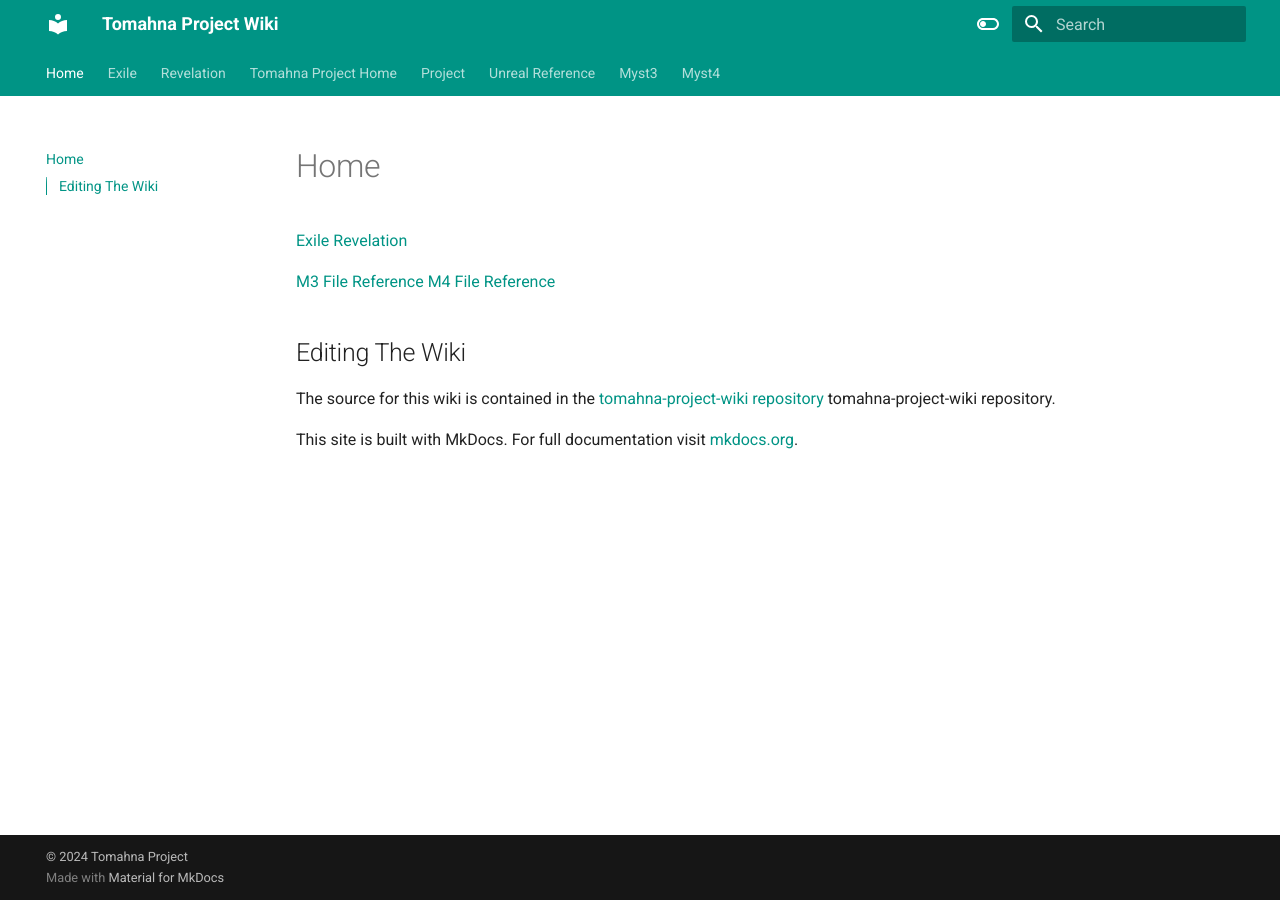
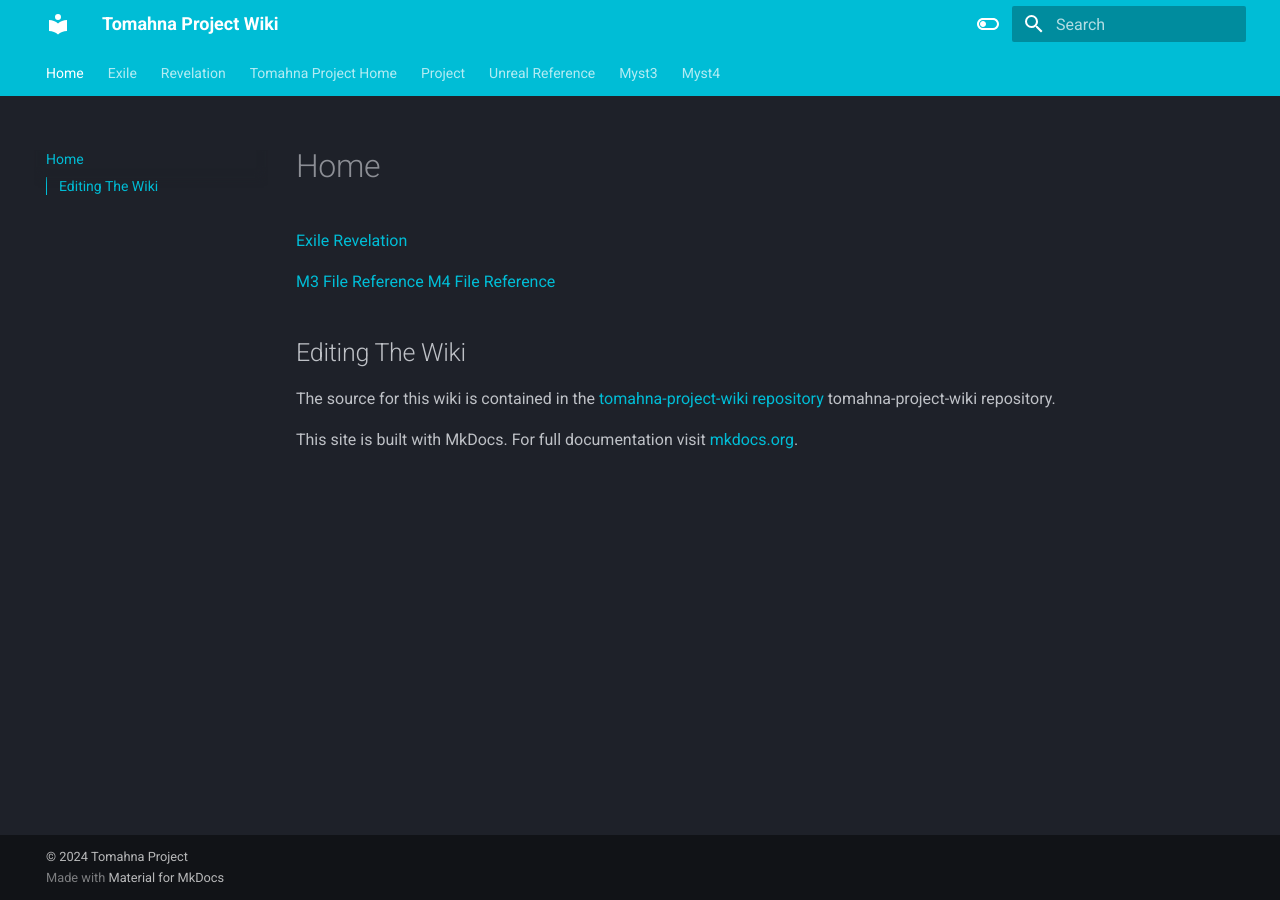
Before and after one commit to TomahnaProject/tomahna-project-wiki, an MkDocs documentation site: the page built from docs/index.md, in a window 1280 px wide. Built offline with MkDocs 1.6.1 and Material for MkDocs 9.7.7, drawn with Linux system fonts in a browser that asks for light colours.

Commit message:
change theme colors

```diff
--- a/mkdocs.yml
+++ b/mkdocs.yml
@@ -13,18 +13,18 @@ theme:
     - content.code.copy
   language: en
   palette:
+    - scheme: slate
+      toggle:
+        icon: material/toggle-switch-off-outline
+        name: Switch to light mode
+      primary: cyan
+      accent: teal
     - scheme: default
       toggle:
-        icon: material/toggle-switch-off-outline
+        icon: material/toggle-switch
         name: Switch to dark mode
-      primary: teal
-      accent: purple
-    - scheme: slate
-      toggle:
-        icon: material/toggle-switch
-        name: Switch to light mode
-      primary: teal
-      accent: lime
+      primary: cyan
+      accent: teal
 
 #extra:
 #  social:
```
